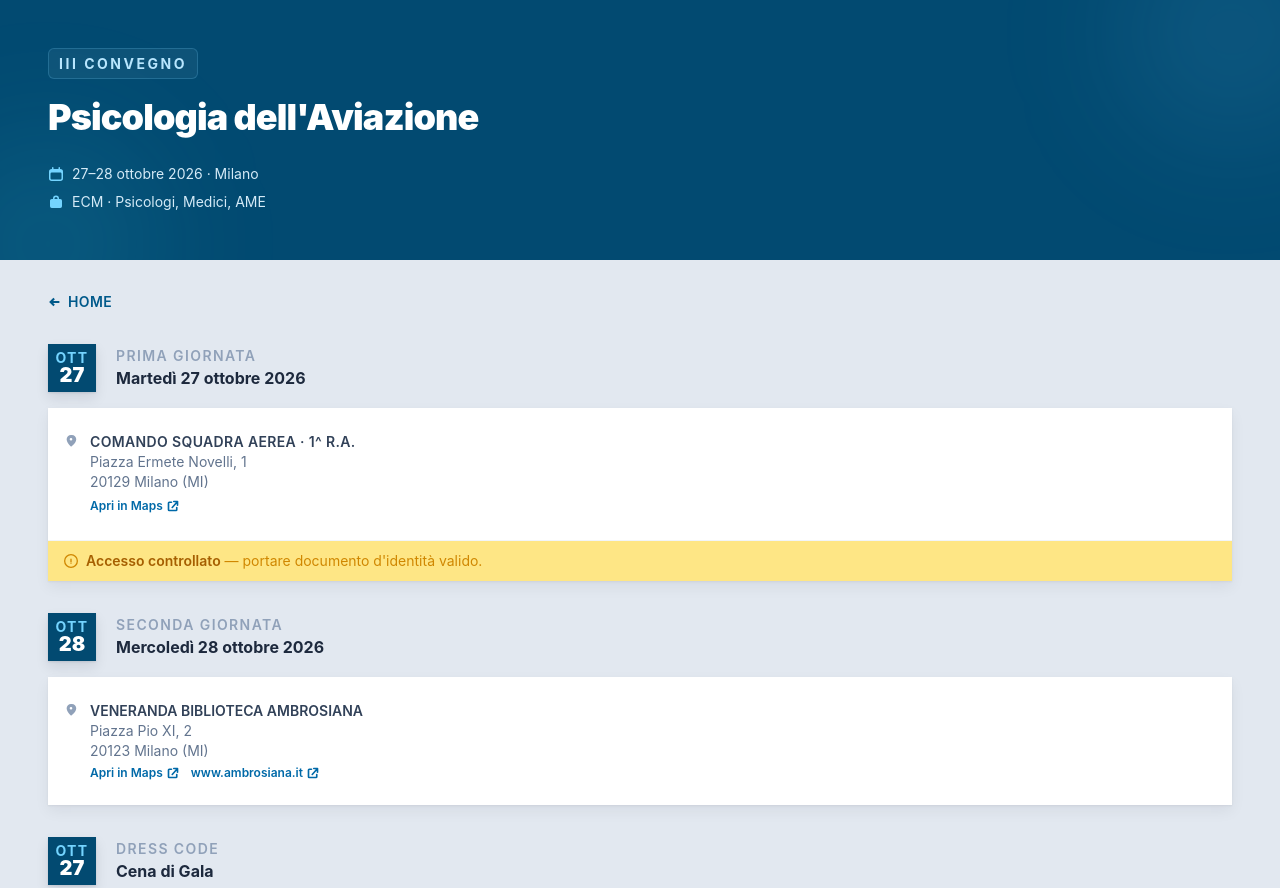
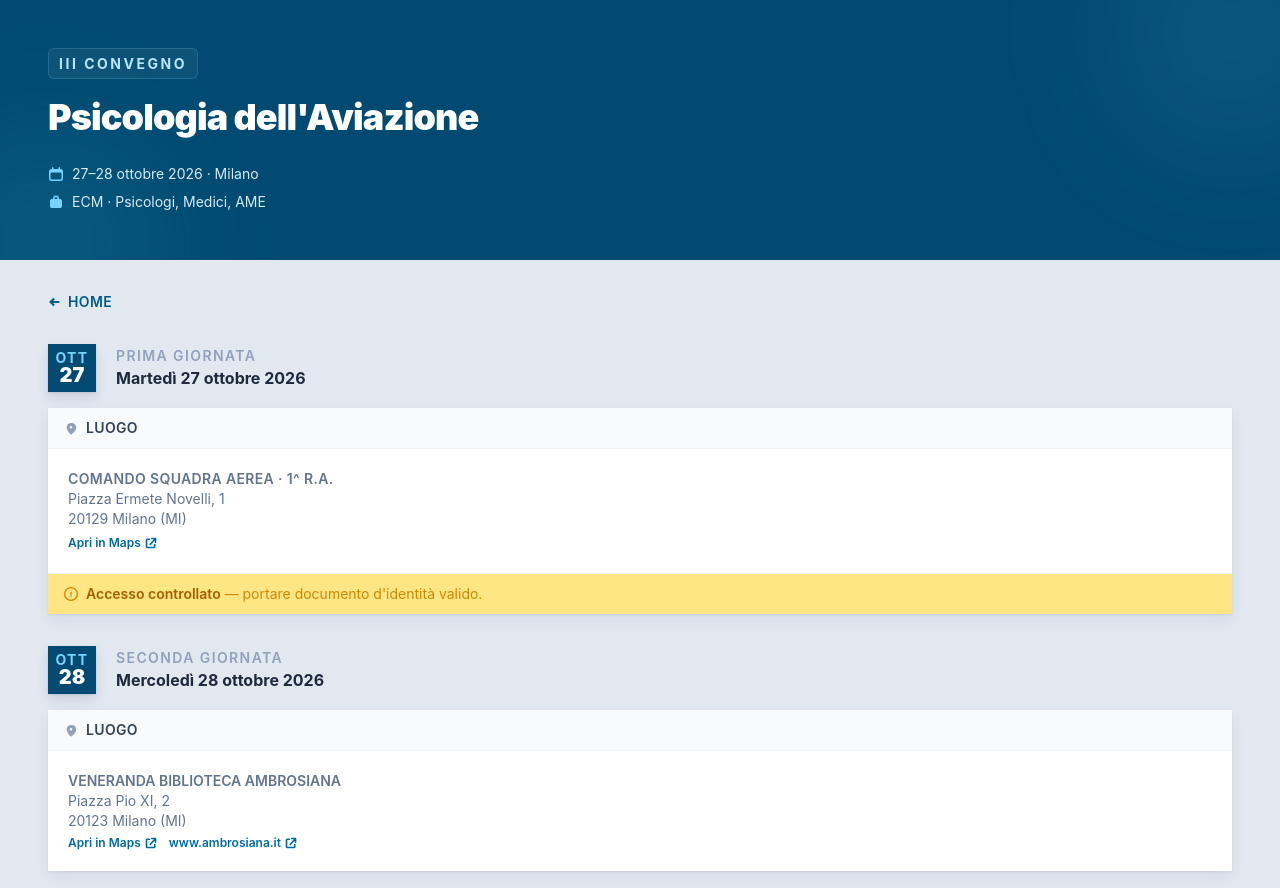
Before and after one commit to alkaest2002/aviation-psy, a website built with Vite: page pages/info.html in a window 1280 px wide. Shown: the top 888 px of the page. Built offline with nearby package versions, Linux system fonts and the light colour scheme.

Commit message:
Update info.html

```diff
--- a/pages/info.html
+++ b/pages/info.html
@@ -86,16 +86,20 @@
                     class="bg-white shadow-[0_1px_2px_rgba(15,23,42,0.06),0_6px_14px_rgba(15,23,42,0.06)] overflow-hidden">
                     <div class="divide-y divide-slate-100">
 
-                        <!-- Address -->
-                        <div class="px-4 py-6 flex items-start gap-3">
+                        <div class="bg-slate-50 border-b border-slate-100 px-4 py-2.5 flex items-center gap-2">
                             <svg class="h-3.5 w-3.5 text-slate-400 shrink-0 mt-0.5" viewBox="0 0 16 16"
                                 fill="currentColor" aria-hidden="true">
                                 <path fill-rule="evenodd"
                                     d="M8 1a5 5 0 0 0-5 5c0 2.97 2.16 5.44 3.65 7.02a18.1 18.1 0 0 0 1.18 1.14.5.5 0 0 0 .68 0 18.1 18.1 0 0 0 1.18-1.14C11.84 11.44 14 8.97 14 6a5 5 0 0 0-5-5Zm0 6.5a1.5 1.5 0 1 1 0-3 1.5 1.5 0 0 1 0 3Z"
                                     clip-rule="evenodd" />
                             </svg>
+                            <span class="text-sm font-semibold text-slate-700 tracking-wide uppercase">Luogo</span>
+                        </div>
+
+                        <!-- Address -->
+                        <div class="p-5 flex items-start gap-3">
                             <div>
-                                <p class="text-sm font-semibold text-slate-700 uppercase tracking-wide">Comando Squadra
+                                <p class="text-sm font-semibold text-slate-500 uppercase tracking-wide">Comando Squadra
                                     Aerea · 1^ R.A.</p>
                                 <p class="text-sm text-slate-500">Piazza Ermete Novelli, 1</p>
                                 <p class="text-sm text-slate-500">20129 Milano (MI)</p>
@@ -148,16 +152,20 @@
                     class="bg-white shadow-[0_1px_2px_rgba(15,23,42,0.06),0_6px_14px_rgba(15,23,42,0.06)] overflow-hidden">
                     <div class="divide-y divide-slate-100">
 
-                        <!-- Address -->
-                        <div class="px-4 py-6 flex items-start gap-3">
+                        <div class="bg-slate-50 border-b border-slate-100 px-4 py-2.5 flex items-center gap-2">
                             <svg class="h-3.5 w-3.5 text-slate-400 shrink-0 mt-0.5" viewBox="0 0 16 16"
                                 fill="currentColor" aria-hidden="true">
                                 <path fill-rule="evenodd"
                                     d="M8 1a5 5 0 0 0-5 5c0 2.97 2.16 5.44 3.65 7.02a18.1 18.1 0 0 0 1.18 1.14.5.5 0 0 0 .68 0 18.1 18.1 0 0 0 1.18-1.14C11.84 11.44 14 8.97 14 6a5 5 0 0 0-5-5Zm0 6.5a1.5 1.5 0 1 1 0-3 1.5 1.5 0 0 1 0 3Z"
                                     clip-rule="evenodd" />
                             </svg>
+                            <span class="text-sm font-semibold text-slate-700 tracking-wide uppercase">Luogo</span>
+                        </div>
+
+                        <!-- Address -->
+                        <div class="p-5 flex items-start gap-3">
                             <div>
-                                <p class="text-sm font-semibold text-slate-700 uppercase">Veneranda Biblioteca Ambrosiana</p>
+                                <p class="text-sm font-semibold text-slate-500 uppercase">Veneranda Biblioteca Ambrosiana</p>
                                 <p class="text-sm text-slate-500">Piazza Pio XI, 2</p>
                                 <p class="text-sm text-slate-500">20123 Milano (MI)</p>
                                 <div class="mt-1 flex flex-wrap gap-x-3 gap-y-1">
```
